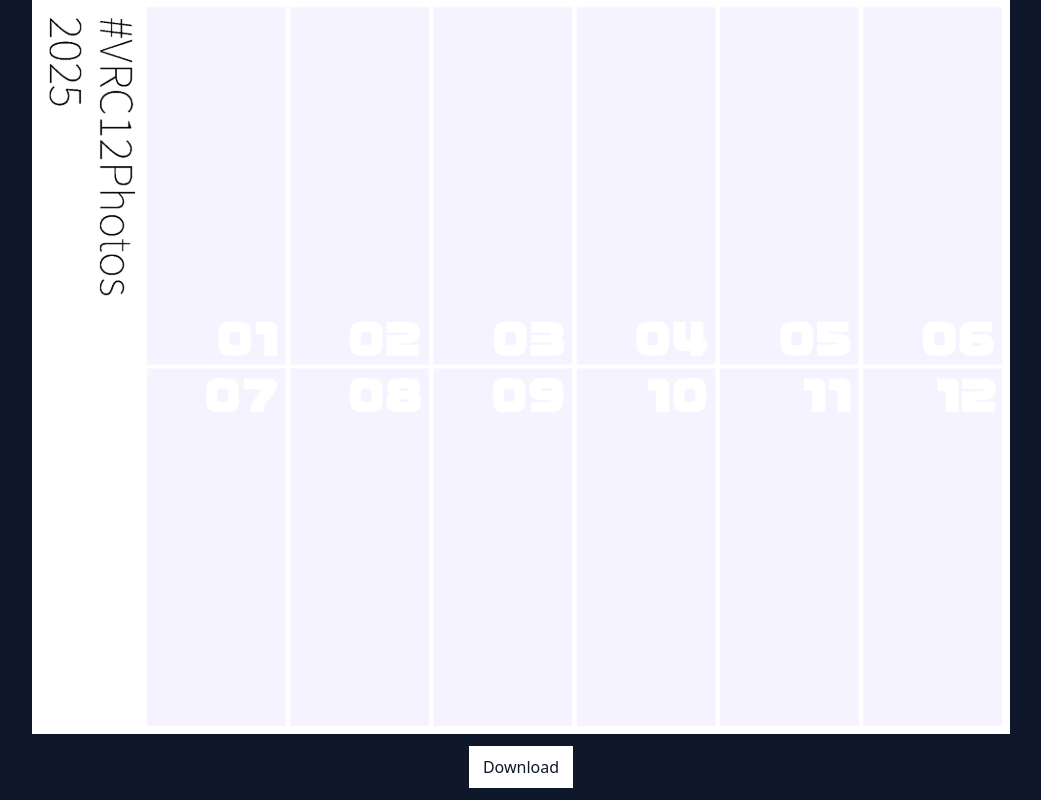
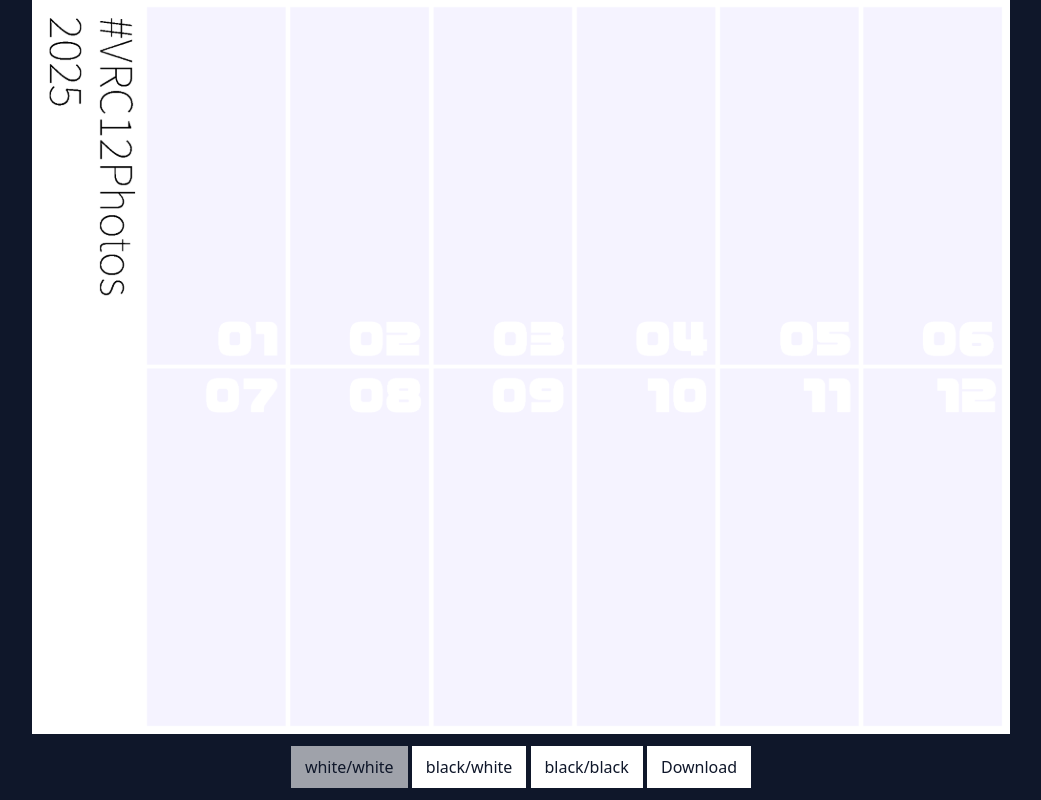
Before and after one commit to Hackebein/VRC12Photos, a website: page public/index.html in a window 1280 px wide. Shown: the whole page, without its empty margins (119-1160 px from the left). Drawn offline with Linux system fonts and the light colour scheme.

Commit message:
feat: add mask functionality with multiple mask options

```diff
--- a/public/app.js
+++ b/public/app.js
@@ -22,6 +22,7 @@ const SLOTS = [
 const viewCanvas = document.getElementById("view");
 const downloadBtn = document.getElementById("download");
 const fileInput = document.getElementById("file");
+const maskButtons = Array.from(document.querySelectorAll("button[data-mask]"));
 
 const viewCtx = viewCanvas.getContext("2d", { alpha: true });
 viewCtx.imageSmoothingEnabled = true;
@@ -33,6 +34,8 @@ renderCtx.imageSmoothingEnabled = true;
 renderCtx.imageSmoothingQuality = "high";
 
 let maskImg;
+let currentMaskSrc = null;
+let maskLoadSeq = 0;
 let renderW = 0;
 let renderH = 0;
 let scaledSlots = [];
@@ -49,13 +52,44 @@ let dragStartOffsetY = 0;
 let dragMoved = false;
 const DRAG_START_THRESHOLD_PX = 3;
 
-function loadMask() {
+function loadMask(src) {
   return new Promise((resolve, reject) => {
     const img = new Image();
     img.onload = () => resolve(img);
     img.onerror = reject;
-    img.src = "mask.png";
+    img.src = src;
   });
+}
+
+function updateMaskButtonsState(isLoading = false) {
+  for (const btn of maskButtons) {
+    const src = btn.dataset.mask;
+    const isActive = !!currentMaskSrc && src === currentMaskSrc;
+    btn.disabled = isLoading || !currentMaskSrc || isActive;
+    btn.setAttribute("aria-pressed", isActive ? "true" : "false");
+  }
+}
+
+async function setMask(src) {
+  if (!src) return;
+
+  const seq = ++maskLoadSeq;
+  updateMaskButtonsState(true);
+
+  const img = await loadMask(src);
+  if (seq !== maskLoadSeq) return;
+
+  const isFirstMask = !maskImg;
+  maskImg = img;
+  currentMaskSrc = src;
+
+  updateMaskButtonsState(false);
+
+  if (isFirstMask) {
+    rerenderAll();
+  } else {
+    render();
+  }
 }
 
 function computeScaledSlots() {
@@ -157,7 +191,9 @@ function render() {
     renderCtx.restore();
   }
 
-  renderCtx.drawImage(maskImg, 0, 0, renderW, renderH);
+  if (maskImg) {
+    renderCtx.drawImage(maskImg, 0, 0, renderW, renderH);
+  }
 
   viewCtx.setTransform(1, 0, 0, 1, 0, 0);
   viewCtx.clearRect(0, 0, viewCanvas.width, viewCanvas.height);
@@ -287,8 +323,14 @@ window.addEventListener("resize", () => {
   rerenderAll();
 });
 
+for (const btn of maskButtons) {
+  btn.addEventListener("click", () => {
+    const src = btn.dataset.mask;
+    void setMask(src);
+  });
+}
+
 (async function main() {
-  maskImg = await loadMask();
   renderW = BASE_MASK_W;
   renderH = BASE_MASK_H;
 
@@ -298,7 +340,7 @@ window.addEventListener("resize", () => {
   renderCtx.imageSmoothingQuality = "high";
 
   computeScaledSlots();
-  rerenderAll();
+  await setMask("mask1.png");
 
   downloadBtn.disabled = false;
 })();
--- a/public/index.html
+++ b/public/index.html
@@ -10,6 +10,15 @@
   <body>
     <canvas id="view"></canvas>
     <div id="controls">
+      <button type="button" data-mask="mask1.png" disabled aria-pressed="true">
+        white/white
+      </button>
+      <button type="button" data-mask="mask2.png" disabled aria-pressed="false">
+        black/white
+      </button>
+      <button type="button" data-mask="mask3.png" disabled aria-pressed="false">
+        black/black
+      </button>
       <button id="download" type="button" disabled>Download</button>
     </div>
     <input id="file" type="file" accept="image/*" hidden />
```
Also changed, not shown: public/mask1.png (renamed from public/mask.png), public/mask2.png (added), public/mask3.png (added).
